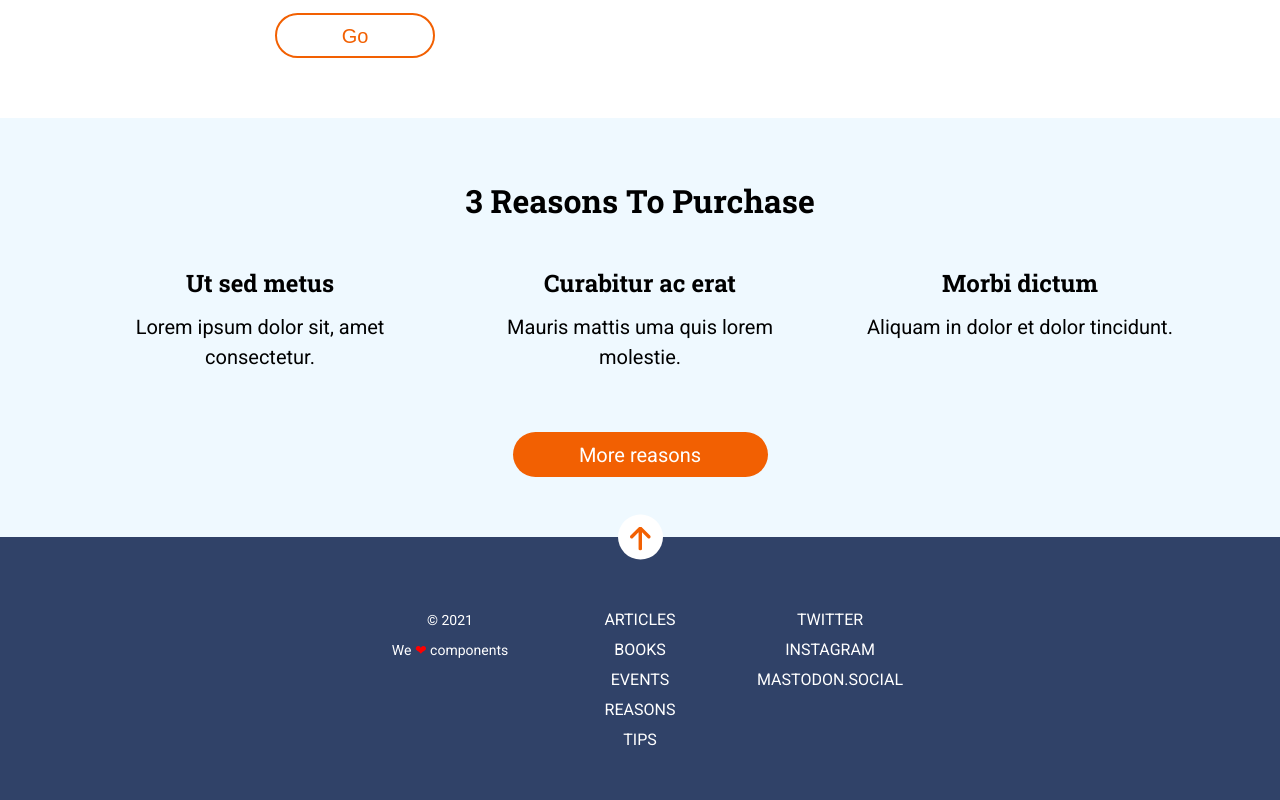
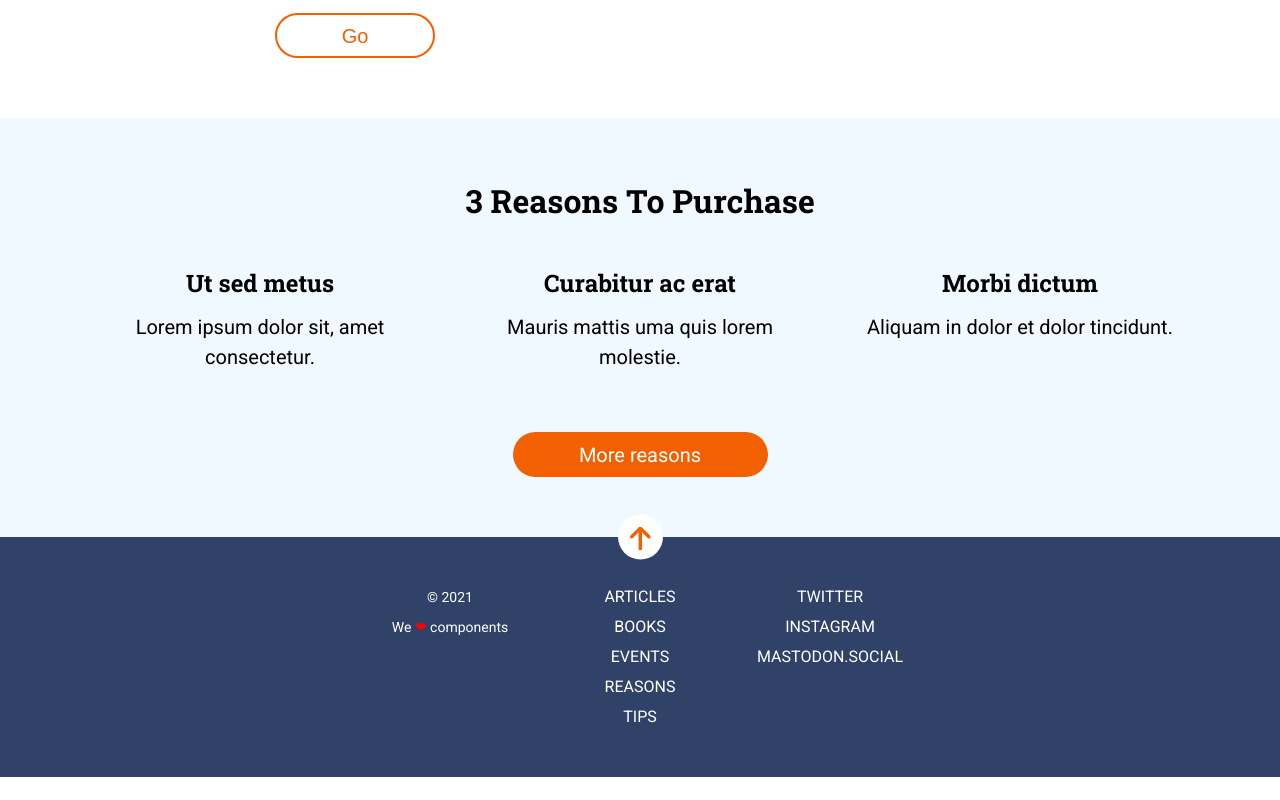
Before and after one commit to Adalab/modulo-1-evaluacion-final-PatriciaVaqueroSaenz, a website: page docs/index.html in a window 1280 px wide. Shown: the part 1042-1842 px from the top of the page. After the commit the page ends 1819 px from the top, so only its background shows below. Drawn offline with nearby package versions, Linux system fonts and the light colour scheme; files that its build step writes are made by us from their sources.

Commit message:
add changes margin footer

```diff
--- a/src/scss/layout/_footer.scss
+++ b/src/scss/layout/_footer.scss
@@ -36,10 +36,9 @@
     }
 }
 .footer-nav1{
-    margin-top: 37px;
+    margin-top: 15px;
     @media all and (min-width:768px){
-       margin-top:23px;
-       margin-right: 30px;
+       margin: 0 30px 0 0;
        width: 210px;
     }
     @media all and (min-width:1200px){
@@ -62,8 +61,8 @@
 .footer-nav2{
     margin-top: 30px;
     @media all and (min-width:768px){
-        margin-top:23px;
         width: 210px;
+        margin: 0;
      }
      @media all and (min-width:1200px){
         width: 161px;
@@ -88,7 +87,7 @@
 
     @media all and (min-width:768px){
         order: -1;
-        margin:23px 30px 0 0;
+        margin: 0 30px 0 0;
         width: 210px;
     }
     @media all and (min-width:1200px){
```
Also changed, not shown: src/html/partials/header.html (+3 -3 lines), src/html/partials/main.html (+11 -1 lines).
